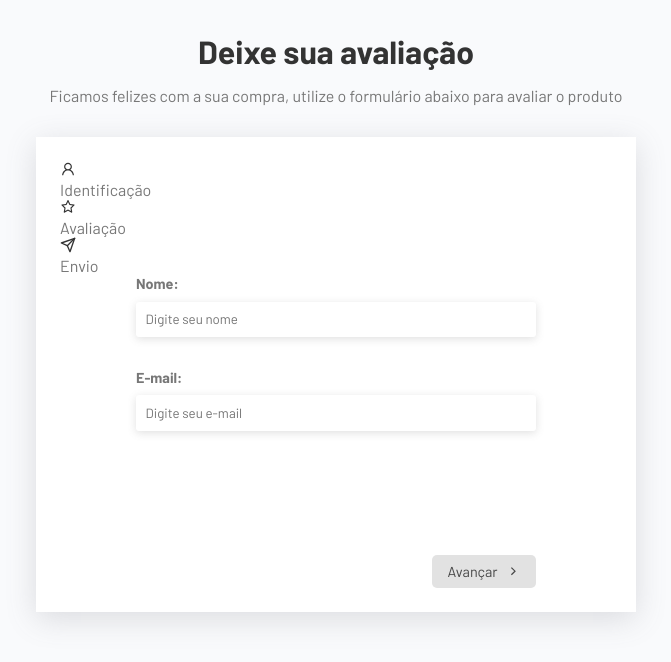
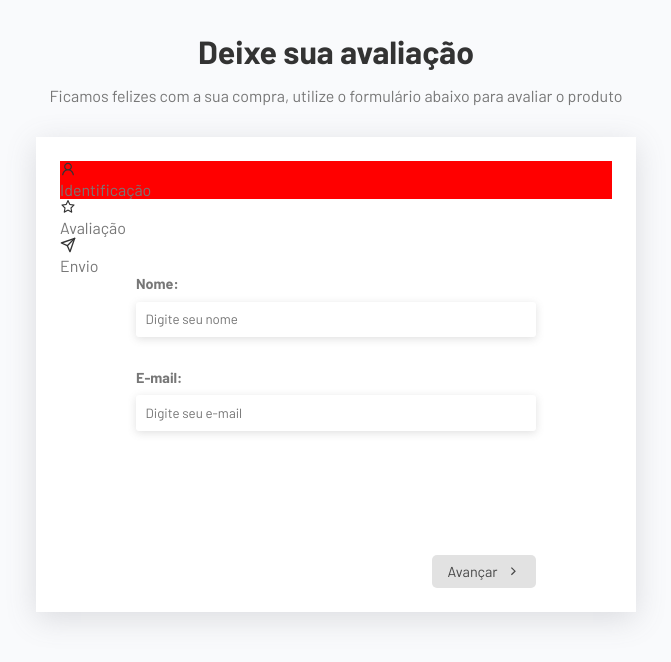
Before and after one commit to CoderLuizF/Multi-Step-Login, a React (Vite) app: page / in a window 1280 px wide. Shown: the top 662 px of the page, without its empty margins (304-975 px from the left). Built offline with nearby package versions, Linux system fonts and the light colour scheme.

Commit message:
feat: complete stage indicator component for multi-step form

```diff
--- a/src/components/Steps.css
+++ b/src/components/Steps.css
@@ -0,0 +1,3 @@
+.active {
+    background-color: red;
+}
--- a/src/components/Steps.jsx
+++ b/src/components/Steps.jsx
@@ -3,18 +3,18 @@ import "./Steps.css";
 import { AiOutlineUser, AiOutlineStar } from "react-icons/ai";
 import { FiSend } from "react-icons/fi";
 
-const Steps = (currentStep) => {
+const Steps = ({currentStep}) => {
   return (
     <div className="steps">
-      <div className="step">
+      <div className="step active">
         <AiOutlineUser />
         <p>Identificação</p>
       </div>
-      <div className="step">
+      <div className={`step ${currentStep >= 1 ? "active" : ""}`}>
         <AiOutlineStar />
         <p>Avaliação</p>
       </div>
-      <div className="step">
+      <div className={`step ${currentStep >= 2 ? "active" : ""}`}>
         <FiSend />
         <p>Envio</p>
       </div>
```
